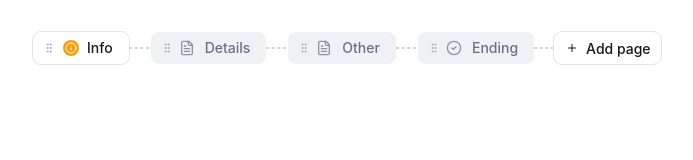
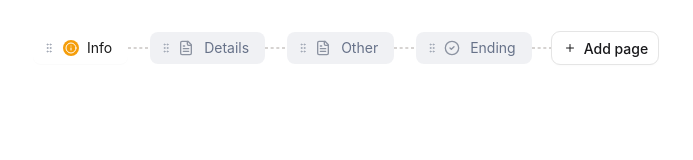
Before and after one commit to mirayatech/fillout-test, a React (Vite) app: page / in a window 1280 px wide. Shown: the top 160 px of the page, without its empty margins (191-884 px from the left). Built offline with nearby package versions, Linux system fonts and the light colour scheme.

Commit message:
refactor: simplify class name handling in components using utility function

```diff
--- a/src/App.tsx
+++ b/src/App.tsx
@@ -26,7 +26,7 @@ export default function App() {
   };
 
   return (
-    <div className={`min-h-screen p-8 mx-auto max-w-4xl`}>
+    <div className="min-h-screen p-8 mx-auto max-w-4xl">
       <TabNavigation
         tabs={tabs}
         activeTabId={activeTabId}
--- a/src/components/TabContextMenu.tsx
+++ b/src/components/TabContextMenu.tsx
@@ -52,7 +52,7 @@ export default function TabContextMenu({
   };
 
   const handleCopy = () => {
-    const tab = tabs.find((t) => t.id === tabId);
+    const tab = tabs.find((tab) => tab.id === tabId);
     if (tab) {
       navigator.clipboard.writeText(JSON.stringify(tab));
       console.log("Tab copied to clipboard:", tab);
@@ -80,13 +80,10 @@ export default function TabContextMenu({
         outline: "0.50px #E1E1E1 solid",
         outlineOffset: "-0.50px",
       }}
-      onClick={(e) => e.stopPropagation()}
+      onClick={(event) => event.stopPropagation()}
     >
       <div className="h-10 bg-[#FAFBFC] border-b-[0.5px] border-[#E1E1E1] flex items-center px-3">
-        <div
-          className="text-[#1A1A1A] text-base font-medium leading-6"
-          style={{ fontFamily: "BL Melody, Inter, sans-serif" }}
-        >
+        <div className="text-[#1A1A1A] text-base font-medium leading-6">
           Settings
         </div>
       </div>
@@ -105,10 +102,7 @@ export default function TabContextMenu({
           <div className="w-4 h-4 relative overflow-hidden flex items-center justify-center">
             <Flag className="w-4 h-4 text-[#2F72E2]" />
           </div>
-          <div
-            className="flex-1 text-[#1A1A1A] text-sm font-medium leading-4"
-            style={{ fontFamily: "Inter, sans-serif" }}
-          >
+          <div className="flex-1 text-[#1A1A1A] text-sm font-medium leading-4">
             Set as first page
           </div>
         </button>
@@ -122,10 +116,7 @@ export default function TabContextMenu({
           <div className="w-4 h-4 relative overflow-hidden flex items-center justify-center">
             <Edit2 className="w-4 h-4 text-[#9DA4B2]" />
           </div>
-          <div
-            className="flex-1 text-[#1A1A1A] text-sm font-medium leading-4"
-            style={{ fontFamily: "Inter, sans-serif" }}
-          >
+          <div className="flex-1 text-[#1A1A1A] text-sm font-medium leading-4">
             Rename
           </div>
         </button>
@@ -139,10 +130,7 @@ export default function TabContextMenu({
           <div className="w-4 h-4 relative overflow-hidden flex items-center justify-center">
             <Copy className="w-4 h-4 text-[#9DA4B2]" />
           </div>
-          <div
-            className="flex-1 text-[#1A1A1A] text-sm font-medium leading-4"
-            style={{ fontFamily: "Inter, sans-serif" }}
-          >
+          <div className="flex-1 text-[#1A1A1A] text-sm font-medium leading-4">
             Copy
           </div>
         </button>
@@ -158,10 +146,7 @@ export default function TabContextMenu({
           <div className="w-4 h-4 relative overflow-hidden flex items-center justify-center">
             <Files className="w-4 h-4 text-[#9DA4B2]" />
           </div>
-          <div
-            className="flex-1 text-[#1A1A1A] text-sm font-medium leading-4"
-            style={{ fontFamily: "Inter, sans-serif" }}
-          >
+          <div className="flex-1 text-[#1A1A1A] text-sm font-medium leading-4">
             Duplicate
           </div>
         </button>
@@ -177,10 +162,7 @@ export default function TabContextMenu({
           <div className="w-4 h-4 relative overflow-hidden flex items-center justify-center">
             <Trash2 className="w-4 h-4 text-[#EF494F]" />
           </div>
-          <div
-            className="flex-1 text-[#EF494F] text-sm font-medium leading-4"
-            style={{ fontFamily: "Inter, sans-serif" }}
-          >
+          <div className="flex-1 text-[#EF494F] text-sm font-medium leading-4">
             Delete
           </div>
         </button>
--- a/src/components/TabNavigation.tsx
+++ b/src/components/TabNavigation.tsx
@@ -27,6 +27,7 @@ import { useSortable } from "@dnd-kit/sortable";
 import { CSS } from "@dnd-kit/utilities";
 import TabContextMenu from "./TabContextMenu";
 import type { Tab, TabNavigationProps } from "../types/tab.types";
+import { cn } from "../utils/cn";
 
 function SortableTabItem({
   tab,
@@ -71,18 +72,15 @@ function SortableTabItem({
       onMouseEnter={onMouseEnter}
       onMouseLeave={onMouseLeave}
       disabled={tab.disabled}
-      className={`
-        h-8 px-2.5 py-1 rounded-lg flex justify-center items-center gap-1.5 text-sm font-medium font-['Inter'] leading-tight transition-all duration-300 ease-out relative group
-        ${
-          isActive
-            ? "bg-white shadow-[0px_1px_3px_0px_rgba(0,0,0,0.04)] shadow-[0px_1px_1px_0px_rgba(0,0,0,0.02)] outline outline-[0.50px] outline-offset-[-0.50px] outline-neutral-200"
-            : "bg-[#9DA4B2]/15 hover:bg-[#9DA4B2]/35"
-        }
-        ${tab.disabled ? "opacity-50 cursor-not-allowed" : "cursor-pointer"}
-        ${sortableIsDragging ? "cursor-grabbing" : "cursor-grab"}
-        focus:outline-none focus:ring-2 focus:ring-blue-500 focus:ring-offset-1
-        transform-gpu
-      `}
+      className={cn(
+        "h-8 px-2.5 py-1 rounded-lg flex justify-center items-center gap-1.5 text-sm font-medium font-['Inter'] leading-tight transition-all duration-300 ease-out relative group",
+        isActive
+          ? "bg-white shadow-[0px_1px_3px_0px_rgba(0,0,0,0.04)] shadow-[0px_1px_1px_0px_rgba(0,0,0,0.02)] outline outline-[0.50px] outline-offset-[-0.50px] outline-neutral-200"
+          : "bg-[#9DA4B2]/15 hover:bg-[#9DA4B2]/35",
+        tab.disabled ? "opacity-50 cursor-not-allowed" : "cursor-pointer",
+        sortableIsDragging ? "cursor-grabbing" : "cursor-grab",
+        "focus:outline-none focus:ring-2 focus:ring-blue-500 focus:ring-offset-1 transform-gpu"
+      )}
       {...attributes}
       {...listeners}
     >
@@ -99,9 +97,10 @@ function SortableTabItem({
           {getIcon(tab, isActive)}
         </div>
         <span
-          className={`text-center justify-start text-sm font-medium font-['Inter'] leading-tight transition-colors duration-300 ease-out truncate ${
+          className={cn(
+            "text-center justify-start text-sm font-medium font-['Inter'] leading-tight transition-colors duration-300 ease-out truncate",
             isActive ? "text-[#1A1A1A]" : "text-[#677289]"
-          }`}
+          )}
         >
           {tab.label}
         </span>
@@ -109,9 +108,10 @@ function SortableTabItem({
 
       {/* Ellipsis positioned on the right side */}
       <div
-        className={`overflow-hidden transition-all duration-300 ease-out text-[#9DA4B2] ${
-          isActive && isHovered ? "w-3  opacity-100" : "w-0 ml-0 opacity-0"
-        }`}
+        className={cn(
+          "overflow-hidden transition-all duration-300 ease-out text-[#9DA4B2]",
+          isActive && isHovered ? "w-3 opacity-100" : "w-0 ml-0 opacity-0"
+        )}
       >
         <EllipsisVertical
           size={16}
@@ -291,7 +291,7 @@ export default function TabNavigation({
       onDragStart={handleDragStart}
       onDragEnd={handleDragEnd}
     >
-      <div className={`flex items-center ${className}`}>
+      <div className={cn("flex items-center", className)}>
         <SortableContext
           items={currentTabs}
           strategy={horizontalListSortingStrategy}
```
